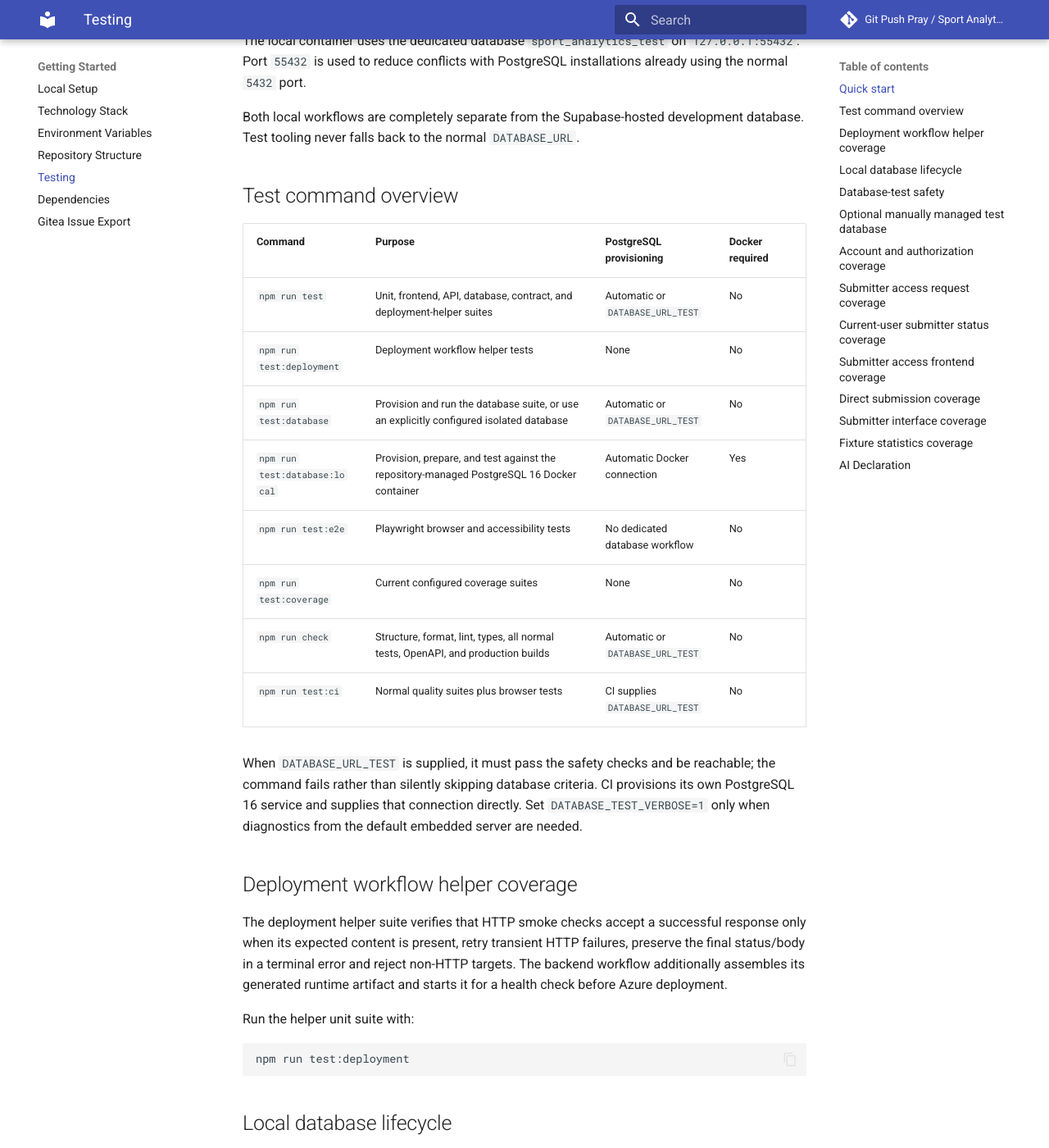
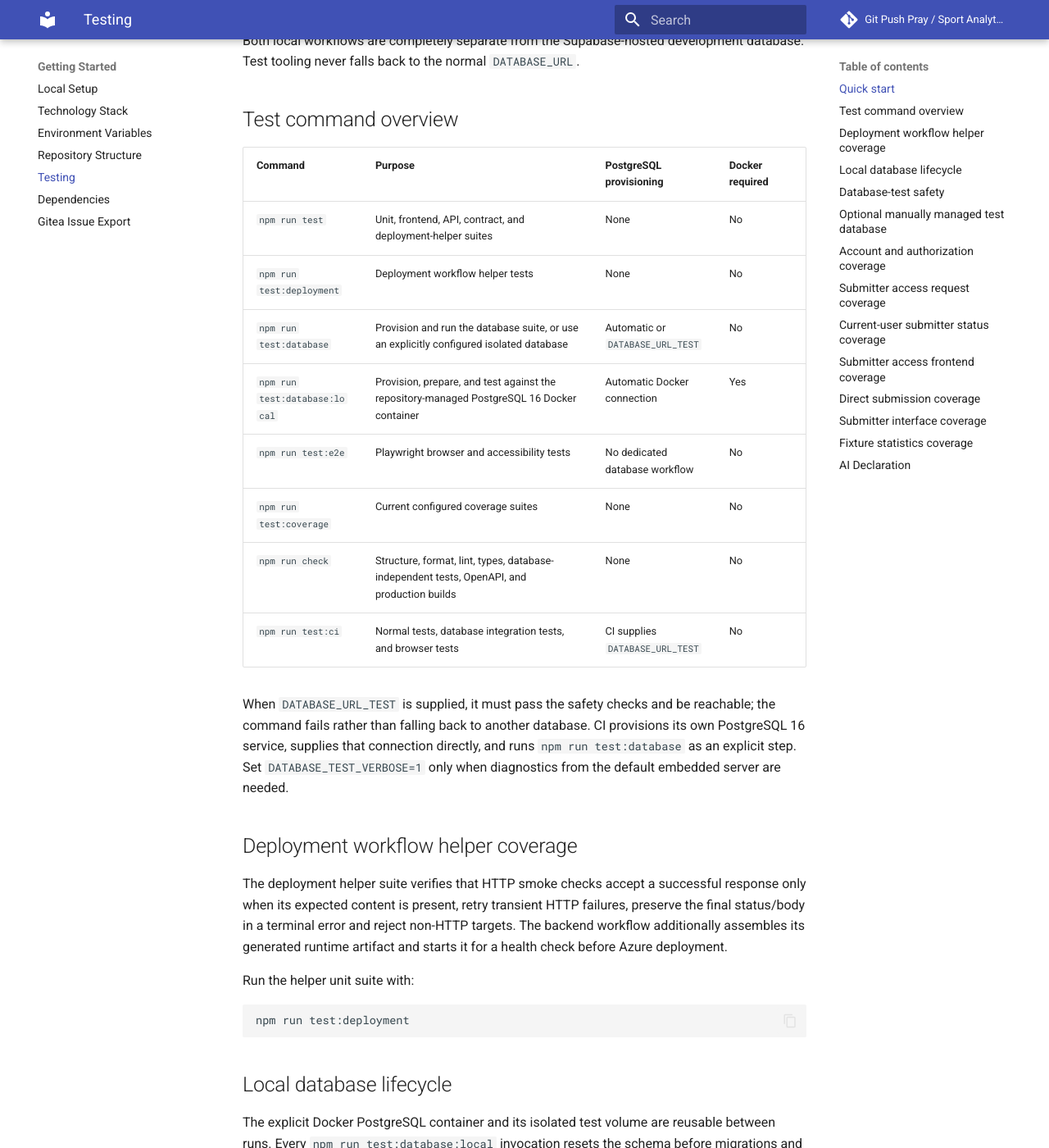
Before and after one commit to NadavSundy/Sport-Analytics-Tool, an MkDocs documentation site: the page built from docs/development/testing.md, in a window 1280 px wide and 1400 px high, scrolled down 1208 px. Shown: the whole window at 82% size. Built offline with MkDocs 1.6.1 and Material for MkDocs 9.7.7, drawn with Linux system fonts in a browser that asks for light colours; some of the changed text lies outside the part shown.

Commit message:
test(database): keep integration suite explicit

````diff
--- a/docs/development/testing.md
+++ b/docs/development/testing.md
@@ -1,7 +1,8 @@
 # Testing
 
-The repository keeps fast application tests and PostgreSQL integration tests in separate suites,
-then runs both through the normal repository quality gate.
+The repository keeps fast application tests and PostgreSQL integration tests in separate suites.
+The normal repository quality gate remains database-independent, while CI runs the database suite
+as its own required step.
 
 ## Quick start
 
@@ -11,11 +12,6 @@ Install the committed dependency graph:
 npm ci
 npm run check
 ```
-
-`npm run check` includes the complete PostgreSQL integration suite. When `DATABASE_URL_TEST` is not
-set, the database runner starts a disposable PostgreSQL 16 cluster on an available loopback port,
-resets and migrates it, loads deterministic seed data, runs every database test, and removes the
-cluster. This default path requires neither Docker nor administrator rights.
 
 Run the database suite directly with:
 
@@ -56,19 +52,19 @@ tooling never falls back to the normal `DATABASE_URL`.
 
 | Command                       | Purpose                                                                                    | PostgreSQL provisioning          | Docker required |
 | ----------------------------- | ------------------------------------------------------------------------------------------ | -------------------------------- | --------------- |
-| `npm run test`                | Unit, frontend, API, database, contract, and deployment-helper suites                      | Automatic or `DATABASE_URL_TEST` | No              |
+| `npm run test`                | Unit, frontend, API, contract, and deployment-helper suites                                | None                             | No              |
 | `npm run test:deployment`     | Deployment workflow helper tests                                                           | None                             | No              |
 | `npm run test:database`       | Provision and run the database suite, or use an explicitly configured isolated database    | Automatic or `DATABASE_URL_TEST` | No              |
 | `npm run test:database:local` | Provision, prepare, and test against the repository-managed PostgreSQL 16 Docker container | Automatic Docker connection      | Yes             |
 | `npm run test:e2e`            | Playwright browser and accessibility tests                                                 | No dedicated database workflow   | No              |
 | `npm run test:coverage`       | Current configured coverage suites                                                         | None                             | No              |
-| `npm run check`               | Structure, format, lint, types, all normal tests, OpenAPI, and production builds           | Automatic or `DATABASE_URL_TEST` | No              |
-| `npm run test:ci`             | Normal quality suites plus browser tests                                                   | CI supplies `DATABASE_URL_TEST`  | No              |
+| `npm run check`               | Structure, format, lint, types, database-independent tests, OpenAPI, and production builds | None                             | No              |
+| `npm run test:ci`             | Normal tests, database integration tests, and browser tests                                | CI supplies `DATABASE_URL_TEST`  | No              |
 
 When `DATABASE_URL_TEST` is supplied, it must pass the safety checks and be reachable; the command
-fails rather than silently skipping database criteria. CI provisions its own PostgreSQL 16 service
-and supplies that connection directly. Set `DATABASE_TEST_VERBOSE=1` only when diagnostics from the
-default embedded server are needed.
+fails rather than falling back to another database. CI provisions its own PostgreSQL 16 service,
+supplies that connection directly, and runs `npm run test:database` as an explicit step. Set
+`DATABASE_TEST_VERBOSE=1` only when diagnostics from the default embedded server are needed.
 
 ## Deployment workflow helper coverage
 
--- a/package.json
+++ b/package.json
@@ -17,7 +17,7 @@
     "build": "npm run build --workspace=@sport-analytics/contracts && npm run build --workspace=@sport-analytics/backend && npm run build --workspace=@sport-analytics/frontend",
     "typecheck": "npm run typecheck --workspaces --if-present",
     "lint": "npm run lint --workspaces --if-present",
-    "test": "npm run test:unit && npm run test:frontend && npm run test:api && npm run test:database && npm run test:contracts && npm run test:deployment",
+    "test": "npm run test:unit && npm run test:frontend && npm run test:api && npm run test:contracts && npm run test:deployment",
     "test:unit": "npm run test:unit --workspace=@sport-analytics/backend",
     "test:frontend": "npm run test --workspace=@sport-analytics/frontend",
     "test:api": "npm run test:api --workspace=@sport-analytics/backend",
@@ -26,7 +26,7 @@
     "test:deployment": "node --test tests/deployment/*.test.mjs",
     "test:e2e": "playwright test",
     "test:coverage": "npm run test:coverage --workspaces --if-present",
-    "test:ci": "npm run test && npm run test:e2e",
+    "test:ci": "npm run test && npm run test:database && npm run test:e2e",
     "format": "prettier --write .",
     "format:check": "prettier --check .",
     "structure:check": "node scripts/check-required-files.mjs",
````
Also changed, not shown: README.md (+8 -2 lines), apps/backend/README.md (+2 -2 lines), evidence/validation/issue-68-basic-vertical-slice.md (+11 -11 lines), 2 other files.
